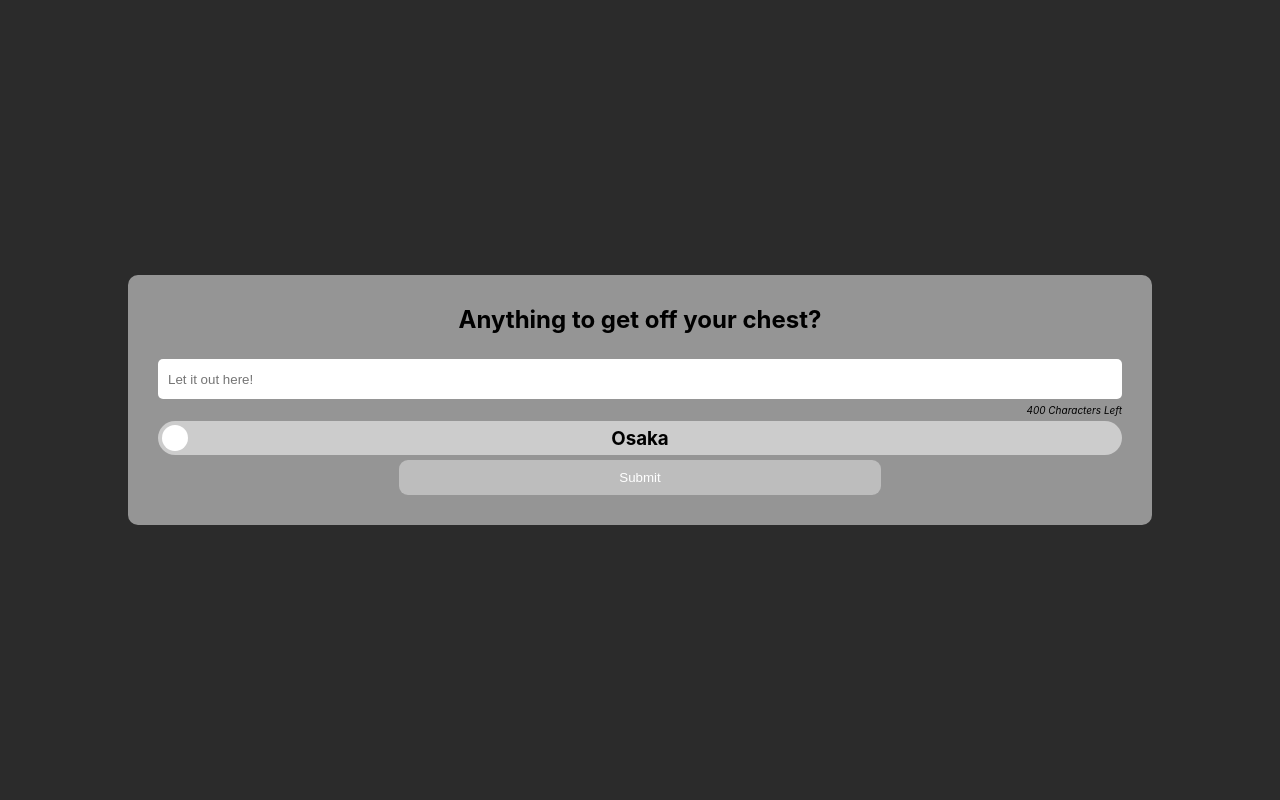
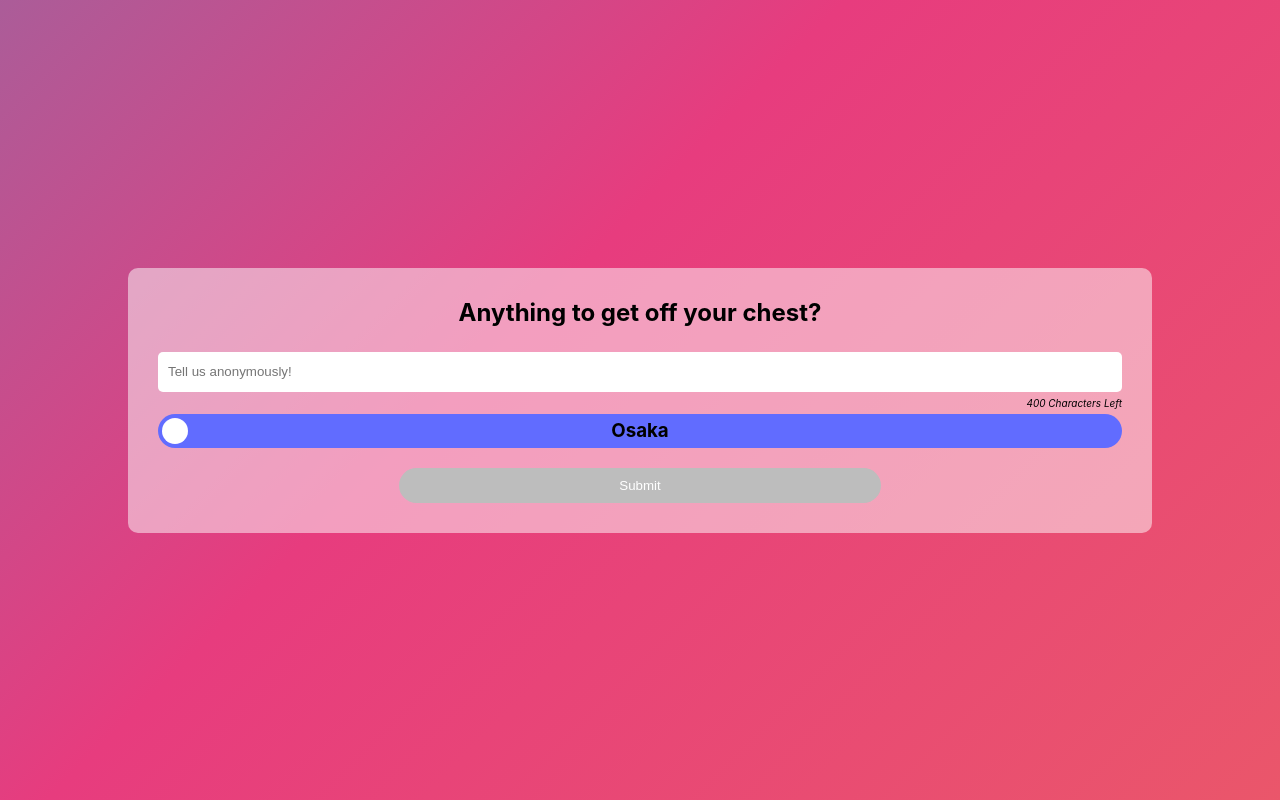
Before and after one commit to SorataBaka/JASSOFessFE, a Next.js app: page / in a window 1280 px wide. Built offline with nearby package versions, Linux system fonts and the light colour scheme; no server answers.

Commit message:
feat: restyles index page

```diff
--- a/pages/index.jsx
+++ b/pages/index.jsx
@@ -77,7 +77,7 @@ export default function Home() {
 					>
 						<input
 							type="text"
-							placeholder="Let it out here!"
+							placeholder="Tell us anonymously!"
 							value={confessionText}
 							onChange={(e) => {
 								setConfessionText(e.target.value);
--- a/styles/Home.module.css
+++ b/styles/Home.module.css
@@ -5,7 +5,6 @@
 	flex-direction: column;
 	justify-content: center;
 	align-items: center;
-	background-color: #2b2b2b;
 }
 
 .inputContainer {
@@ -38,6 +37,8 @@
 	outline: none;
 	border: none;
 	margin-bottom: 5px;
+	background-color: white;
+	color: black;
 }
 .inputContainer form input:focus {
 	border: none;
@@ -55,14 +56,14 @@
 	width: 50%;
 	height: auto;
 	padding: 10px;
-	border-radius: 9px;
+	border-radius: 20px;
 	outline: none;
 	border: none;
 	display: flex;
 	flex-direction: column;
 	justify-content: center;
 	align-items: center;
-	background-color: rgb(98, 98, 252);
+	background-color: rgb(104, 104, 255);
 }
 .inputContainer button:active {
 	background-color: #32777e;
@@ -88,5 +89,5 @@
 	justify-content: flex-start;
 	align-items: center;
 	width: 100%;
-	margin-bottom: 5px;
+	margin-bottom: 20px;
 }
--- a/styles/Slider.module.css
+++ b/styles/Slider.module.css
@@ -27,7 +27,7 @@
 	left: 0;
 	right: 0;
 	bottom: 0;
-	background-color: #ccc;
+	background-color: rgb(97, 108, 255);
 	-webkit-transition: 0.4s;
 	transition: 0.4s;
 	border-radius: 40px;
@@ -51,7 +51,7 @@
 }
 
 input:checked + .slider {
-	background-color: #2196f3;
+	background-color: #ff8383;
 }
 
 input:focus + .slider {
--- a/styles/globals.css
+++ b/styles/globals.css
@@ -4,6 +4,10 @@ body {
 	margin: 0;
 	font-family: -apple-system, BlinkMacSystemFont, Segoe UI, Roboto, Oxygen,
 		Ubuntu, Cantarell, Fira Sans, Droid Sans, Helvetica Neue, sans-serif;
+
+	background: linear-gradient(-45deg, #ee7752, #e73c7e, #23a6d5, #23d5ab);
+	background-size: 400% 400%;
+	animation: gradient 10s ease infinite;
 }
 
 a {
@@ -23,6 +27,16 @@ a {
 	}
 	body {
 		color: white;
-		background: black;
 	}
 }
+@keyframes gradient {
+	0% {
+		background-position: 0% 50%;
+	}
+	50% {
+		background-position: 100% 50%;
+	}
+	100% {
+		background-position: 0% 50%;
+	}
+}
```
